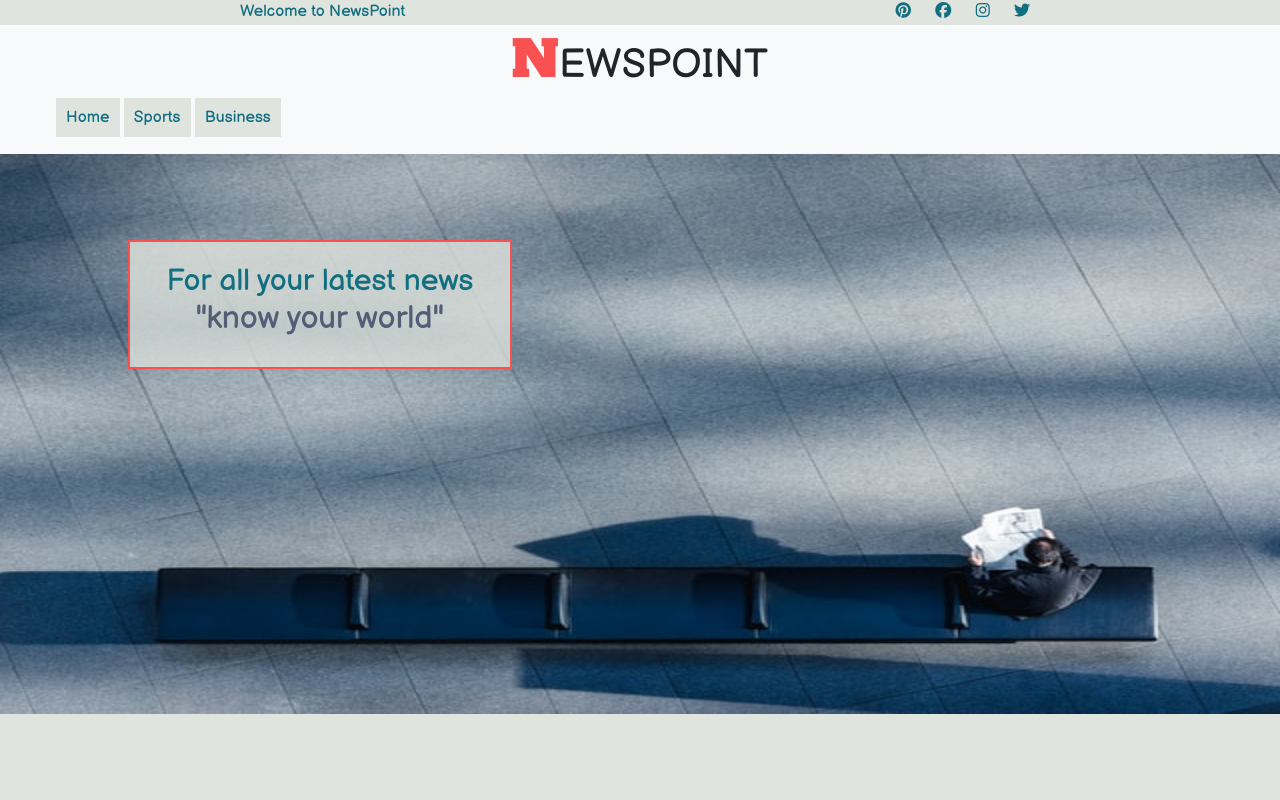
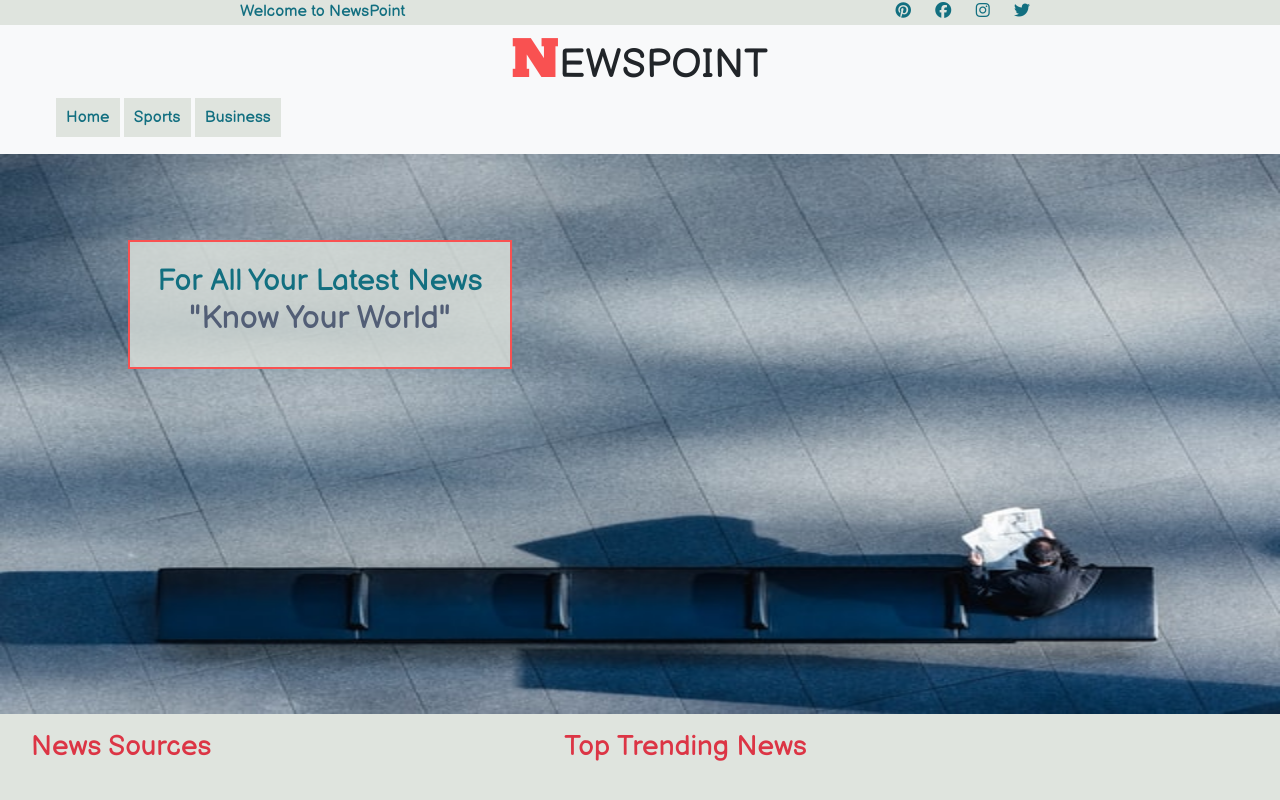
Before and after one commit to DerrickOdhiambo/News-App, a Flask app: template app/templates/index.html in a window 1280 px wide. Run offline with Flask 2, Linux system fonts and the light colour scheme; the template is opened without the code that fills it, so the values that code supplies are empty; some libraries are stand-ins or nearby versions.

Commit message:
aadd h3 tags and bootstrap stylings

```diff
--- a/app/templates/index.html
+++ b/app/templates/index.html
@@ -10,7 +10,7 @@
     alt=""
   />
   <div id="overlay">
-    <h2 class="text-lower">
+    <h2 class="text-capitalize">
       <span>For all your latest news</span> <br />"know your world"
     </h2>
   </div>
@@ -18,6 +18,8 @@
 <div class="container-fluid">
   <div class="row">
     <div class="col-md-5">
+      <h3 class="m-3 text-danger">News Sources</h3>
+
       {% for source in sources %}
       <div class="card">
         <div class="card-header">
@@ -34,6 +36,7 @@
       {% endfor %}
     </div>
     <div class="col-md-7">
+      <h3 class="m-3 text-danger">Top Trending News</h3>
       {% for article in everything %}
       <div class="card">
         <img
--- a/app/templates/source.html
+++ b/app/templates/source.html
@@ -3,6 +3,7 @@
 <!--Content Block-->
 {% block content %}
 <div class="container">
+  <h3 class="text-info text-center mt-3">Top Articles</h3>
   <div class="row">
     {% for article in top_headlines %}
     <div class="col-md-6">
@@ -14,7 +15,7 @@
         />
         <div class="card-body">
           <h5 class="card-title">{{ article.title }}</h5>
-          <p class="card-text">{{ article.content|truncate(200) }}</p>
+          <p class="card-text">{{ article.content }}</p>
           <a href="{{ article.url }}" class="btn btn-primary">Read More...</a>
         </div>
         <div class="card-footer">
```
